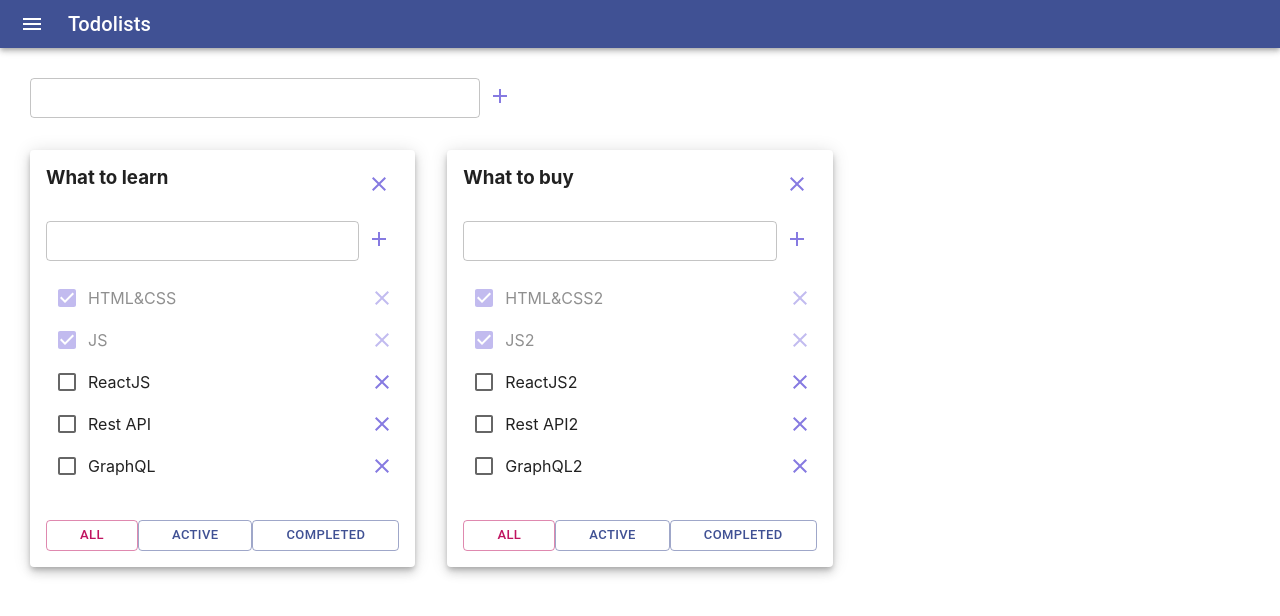
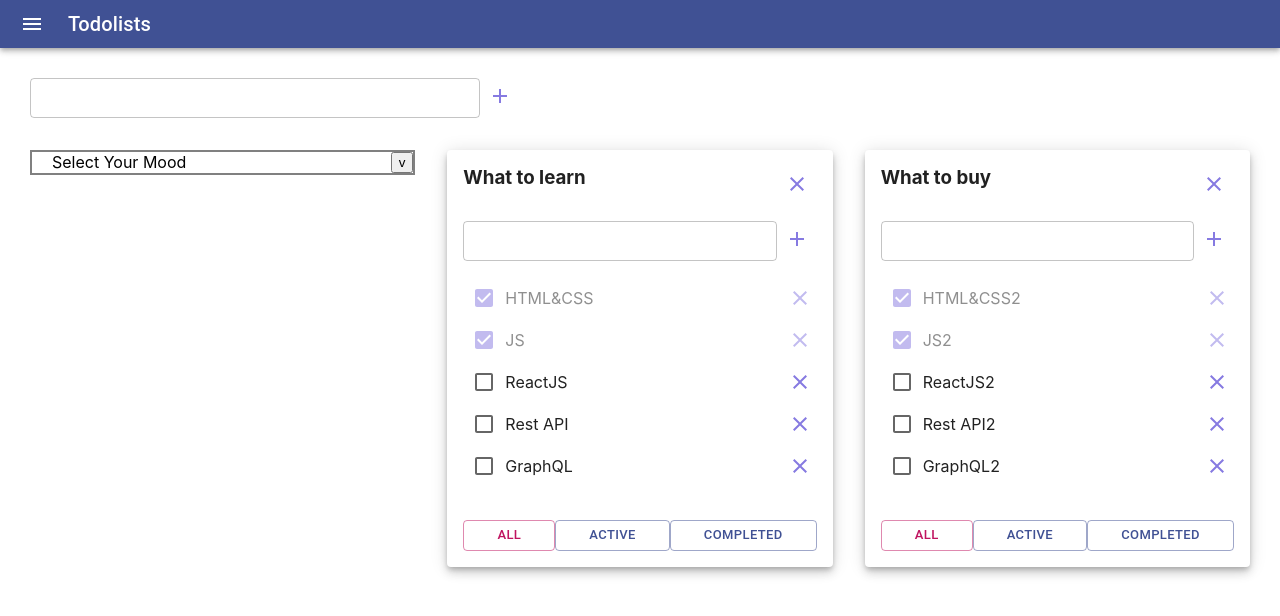
Before and after one commit to Alonasa/ATrelloAlternative, a React (Create React App) app: page / in a window 1280 px wide. Shown: the top 616 px of the page. Built offline with nearby package versions, Linux system fonts and the light colour scheme.

Commit message:
fix Select styles and move them in a separate file

```diff
--- a/src/AppWithRedux.tsx
+++ b/src/AppWithRedux.tsx
@@ -72,6 +72,9 @@ function AppWithRedux() {
 		  <Grid item xs={12} sm={12} md={12}>
 			<AddItemForm addItem={addTodolist}/>
 		  </Grid>
+		  <Grid item xs={4}>
+			 <Select/>
+		  </Grid>
 
 		  {todolists.map(tl => {
 			return (
--- /dev/null
+++ b/src/components/Select/Select.module.css
@@ -0,0 +1,29 @@
+.wrapper {
+    margin: 0;
+    border: 2px solid gray;
+}
+
+.selectBox {
+    display: flex;
+    justify-content: space-between;
+}
+
+.titleBox {
+    margin: 0;
+    padding: 0 20px;
+}
+
+.listBox {
+    margin: 0;
+    padding: 0;
+    list-style: none;
+}
+
+.listItem {
+    padding: 0 20px;
+}
+
+.listItem:hover {
+    font-weight: bold;
+    box-shadow: 5px 5px 20px -5px rgba(34, 60, 80, 0.6) inset;
+}
--- a/src/components/Select/Select.tsx
+++ b/src/components/Select/Select.tsx
@@ -1,5 +1,6 @@
 import React, {useState} from 'react';
 import {v1} from 'uuid';
+import s from './Select.module.css'
 
 type ItemType = {
   id: string
@@ -13,7 +14,7 @@ type SelectType = {
 
 export const Select = () => {
   const [show, setShow] = useState(false);
-  const [mood, setMood] = useState<string>('');
+  const [mood, setMood] = useState<string>('Select Your Mood');
 
   const itemsForSelect = [
 	{id:v1(), title: "I'm bad"},
@@ -31,20 +32,21 @@ export const Select = () => {
 	if (item) {
 	  let currentMood = item.title;
 	  setMood(currentMood)
+	  setShow(!show)
 	}
   }
 
   return (
-	<div style={{border: '2px solid gray', margin: '0', minHeight: '30px'}}>
-	  <div style={{display:'flex', justifyContent: 'space-between'}}>
-		<p style={{padding: '0 20px'}}>{mood}</p>
-		<button onClick={onClickHandler}>{show ? '^' : '='}</button>
+	<div className={s.wrapper}>
+	  <div className={s.selectBox}>
+		<p className={s.titleBox}>{mood}</p>
+		<button onClick={onClickHandler}>{show ? '^' : 'v'}</button>
 	  </div>
-	  <ul style={{listStyle: 'none', padding:'0', margin: '0'}}>
+	  <ul className={s.listBox}>
 		{show && itemsForSelect.map((item,index) => {
 
 		  return (
-			<li key={item.id} style={{backgroundColor: (index%2==0)? 'gray' : 'inherit', padding: '0 20px'}}
+			<li key={item.id} className={s.listItem} style={{backgroundColor: (index%2==0)? 'gray' : 'inherit'}}
 				  onClick={() => moodHandler(item.id)}>{item.title}<br/></li>
 		  )
 		})
```
